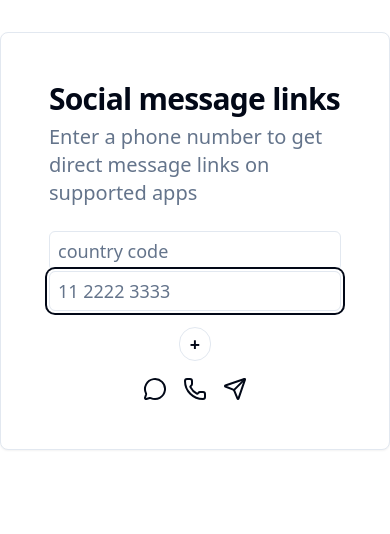
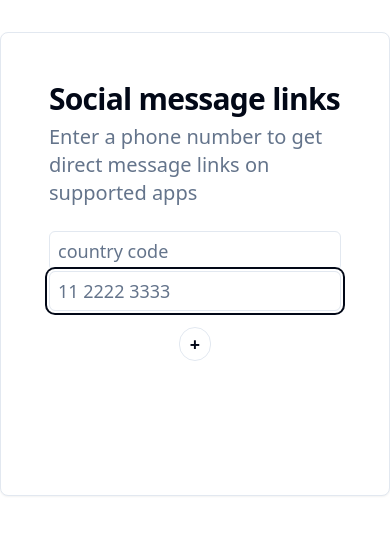
Before and after one commit to mrgnw/textme, a SvelteKit app: page / in a window 390 px wide. Shown: the top 534 px of the page. Built offline with nearby package versions, Linux system fonts and the light colour scheme; some icons are missing.

Commit message:
iconfig+unplugin icons

```diff
--- a/package.json
+++ b/package.json
@@ -22,11 +22,13 @@
 	},
 	"type": "module",
 	"dependencies": {
+		"@iconify/json": "^2.2.256",
 		"@sveltejs/adapter-cloudflare": "^4.7.2",
 		"clsx": "^2.1.1",
 		"svelte": "^5.0.0-next.260",
 		"svelte-tel-input": "^3.5.1",
 		"tailwind-merge": "^2.5.2",
-		"tailwind-variants": "^0.2.1"
+		"tailwind-variants": "^0.2.1",
+		"unplugin-icons": "^0.19.3"
 	}
 }
--- a/src/routes/Normalizer.svelte
+++ b/src/routes/Normalizer.svelte
@@ -1,7 +1,9 @@
 <script>
 	import { normalize } from '$lib/normalize';
 	import * as Card from "$lib/components/ui/card";
-	import { MessageCircle, Send, Phone } from 'lucide-svelte';
+	import RiChat3Line from '~icons/ri/chat-3-line'
+	import RiWhatsappLine from '~icons/ri/whatsapp-line'
+	import RiTelegramLine from '~icons/ri/telegram-line'
 	import { Badge } from "$lib/components/ui/badge";
 	import { Input } from "$lib/components/ui/input";
 
@@ -55,17 +57,17 @@
 				<ul class="flex justify-center space-x-4 sm:space-x-6 lg:space-x-8">
 					<li>
 						<a href={smsLink} target="_blank">
-							<MessageCircle size="24" class="sm:size-20 lg:size-24" />
+							<RiChat3Line width="4em" height="4em"/>
 						</a>
 					</li>
 					<li>
 						<a href={whatsappLink} target="_blank">
-							<Phone size="24" class="sm:size-20 lg:size-24" />
+							<RiWhatsappLine width="4em" height="4em"/>
 						</a>
 					</li>
 					<li>
 						<a href={telegramLink} target="_blank">
-							<Send size="24" class="sm:size-20 lg:size-24" />
+							<RiTelegramLine width="4em" height="4em"/>
 						</a>
 					</li>
 				</ul>
--- a/vite.config.ts
+++ b/vite.config.ts
@@ -1,6 +1,12 @@
-import { sveltekit } from '@sveltejs/kit/vite';
-import { defineConfig } from 'vite';
+import { defineConfig } from 'vite'
+import { sveltekit } from '@sveltejs/kit/vite'
+import Icons from 'unplugin-icons/vite'
 
 export default defineConfig({
-	plugins: [sveltekit()]
-});
+  plugins: [
+    sveltekit(),
+    Icons({
+      compiler: 'svelte',
+    })
+  ]
+})
```
Also changed, not shown: 1 other file (tests, documents, lock files or other folders).
